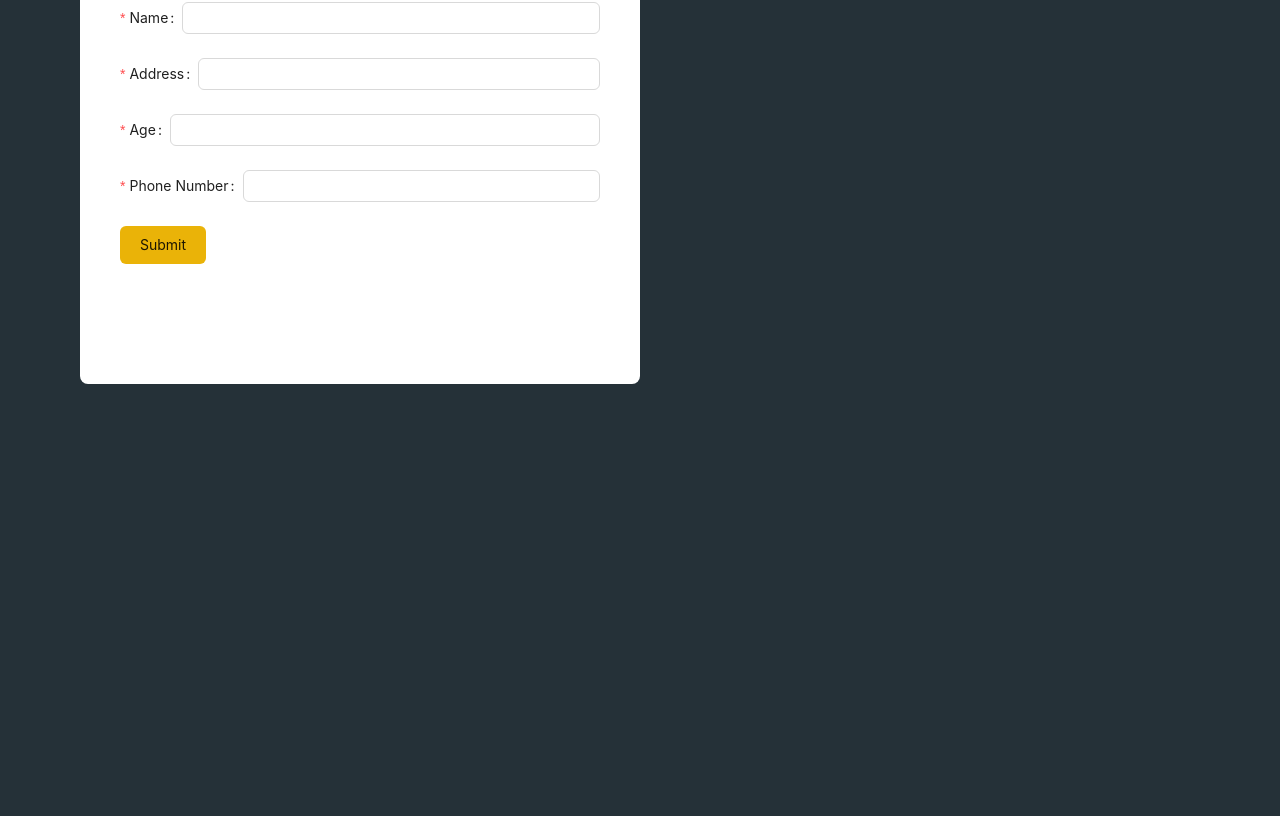
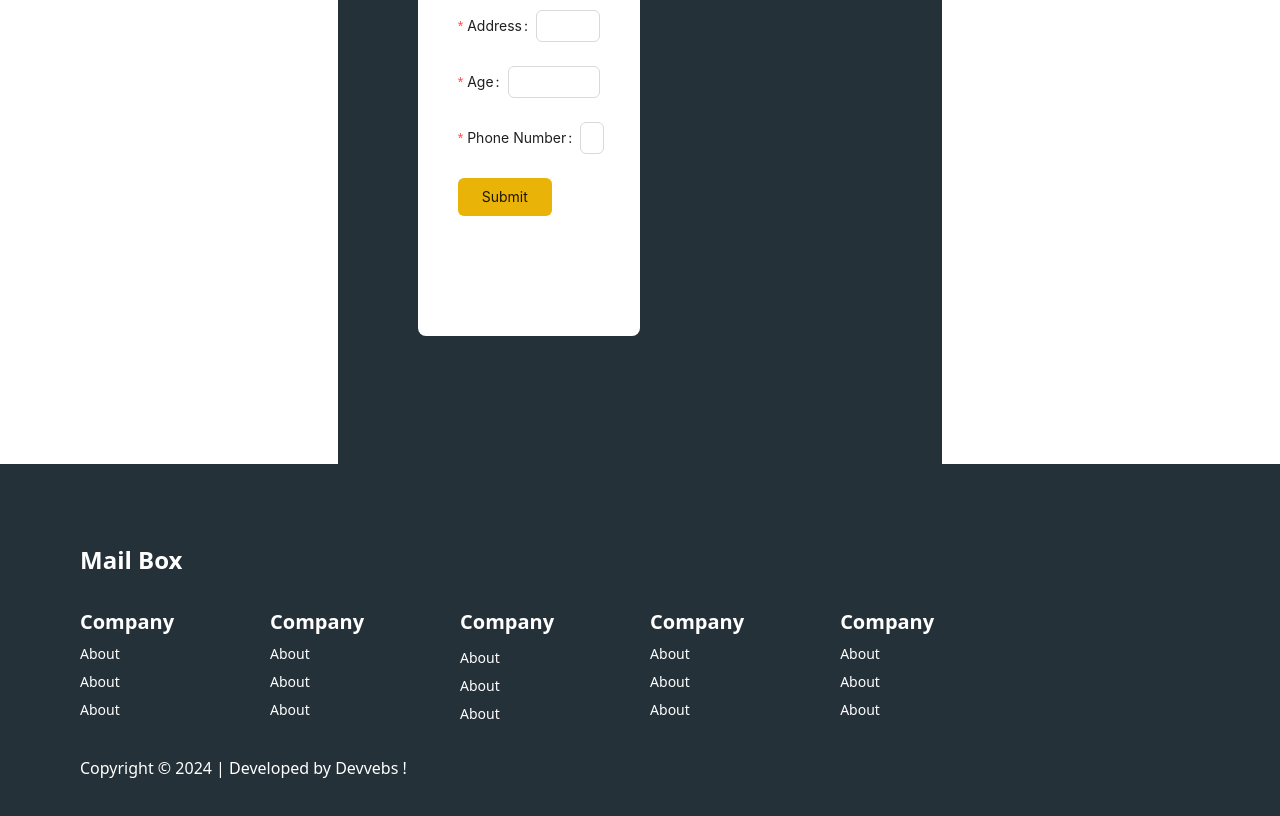
Before and after one commit to HodeX7/migrantmasters-courier, a Next.js app: page /form in a window 1280 px wide. Shown: the part 334-1150 px from the top of the page. Before the commit the page ends 846 px from the top, so only its background shows below. Built offline with nearby package versions, Linux system fonts and the light colour scheme.

Commit message:
updated all the layout and added content properly

```diff
--- a/src/app/globals.css
+++ b/src/app/globals.css
@@ -8,13 +8,17 @@
   --background-end-rgb: 255, 255, 255;
 }
 
-@media (prefers-color-scheme: dark) {
+::-webkit-scrollbar {
+  display: none;
+}
+
+/* @media (prefers-color-scheme: dark) {
   :root {
     --foreground-rgb: 255, 255, 255;
     --background-start-rgb: 0, 0, 0;
     --background-end-rgb: 0, 0, 0;
   }
-}
+} */
 
 body {
   color: rgb(var(--foreground-rgb));
--- a/src/app/layout.js
+++ b/src/app/layout.js
@@ -1,17 +1,27 @@
 import { Inter } from "next/font/google";
 import "./globals.css";
+import Navbar from "@/components/Navbar";
+import Footer from "@/components/Footer";
 
 const inter = Inter({ subsets: ["latin"] });
 
 export const metadata = {
-  title: "Create Next App",
-  description: "Generated by create next app",
+  title: "MailBox",
+  description: "Mailbooth innovation that has the potential to change the world!",
 };
 
 export default function RootLayout({ children }) {
   return (
-    <html lang="en" style={{ backgroundColor: "#253138" }}>
-      <body className={inter.className}>{children}</body>
-    </html>
+    <html lang="en">
+			<body>
+				<div className="root w-full h-full relative flex justify-center bg-white">
+					<Navbar />
+
+					{children}
+				</div>
+
+        <Footer />
+			</body>
+		</html>
   );
 }
--- /dev/null
+++ b/src/components/Footer.jsx
@@ -0,0 +1,42 @@
+const Footer = () => {
+    return (
+        <footer className="bg-background p-20 flex flex-col items-start text-white">
+            <h1 className="text-2xl font-black mb-8">Mail Box</h1>
+            <div className="flex justify-center items-start space-x-[6rem]">
+                <div className="footer-item space-y-2">
+                    <h2 className="font-semibold text-xl mb-2">Company</h2>
+                    <h2 className="text-sm">About</h2>
+                    <h2 className="text-sm">About</h2>
+                    <h2 className="text-sm">About</h2>
+                </div>
+                <div className="footer-item space-y-2">
+                    <h2 className="font-semibold text-xl mb-2">Company</h2>
+                    <h2 className="text-sm">About</h2>
+                    <h2 className="text-sm">About</h2>
+                    <h2 className="text-sm">About</h2>
+                </div>
+                <div className="footer-item space-y-2">
+                    <h2 className="font-semibold text-xl mb-3">Company</h2>
+                    <h2 className="text-sm">About</h2>
+                    <h2 className="text-sm">About</h2>
+                    <h2 className="text-sm">About</h2>
+                </div>
+                <div className="footer-item space-y-2">
+                    <h2 className="font-semibold text-xl mb-2">Company</h2>
+                    <h2 className="text-sm">About</h2>
+                    <h2 className="text-sm">About</h2>
+                    <h2 className="text-sm">About</h2>
+                </div>
+                <div className="footer-item space-y-2">
+                    <h2 className="font-semibold text-xl mb-2">Company</h2>
+                    <h2 className="text-sm">About</h2>
+                    <h2 className="text-sm">About</h2>
+                    <h2 className="text-sm">About</h2>
+                </div>
+            </div>
+            <span className="text-center mt-8">Copyright © 2024 | Developed by Devvebs !</span>
+        </footer>
+    )
+}
+
+export default Footer;
--- a/src/components/Navbar.jsx
+++ b/src/components/Navbar.jsx
@@ -4,8 +4,7 @@ import Button from "./ui/Button";
 const Navbar = () => {
   return (
     <div
-      style={{ backgroundColor: "#253138" }}
-      className="flex justify-between py-5 px-16"
+      className="bg-background w-screen py-5 px-16 z-10 flex items-center justify-between fixed top-0 text-white"
     >
       <div>
         <h1>Courier Service</h1>
--- a/src/components/ui/Button.jsx
+++ b/src/components/ui/Button.jsx
@@ -1,7 +1,7 @@
 import React from "react";
 
-const Button = ({ text }) => {
-  return <button className="bg-yellow-500 px-5 py-2 rounded-md">{text}</button>;
+const Button = ({ text, classes }) => {
+  return <button className={`bg-yellow-500 px-6 py-2 rounded-md ${classes}`}>{text}</button>;
 };
 
 export default Button;
--- a/tailwind.config.js
+++ b/tailwind.config.js
@@ -7,6 +7,11 @@ module.exports = {
   ],
   theme: {
     extend: {
+      colors: {
+        background: '#253138',
+        primaryLight: '#FFFFFF',
+        muted: 'rgb(245 245 245 / 50%)',
+      },
       backgroundImage: {
         "gradient-radial": "radial-gradient(var(--tw-gradient-stops))",
         "gradient-conic":
```
Also changed, not shown: src/app/page.js (+132 -18 lines).
